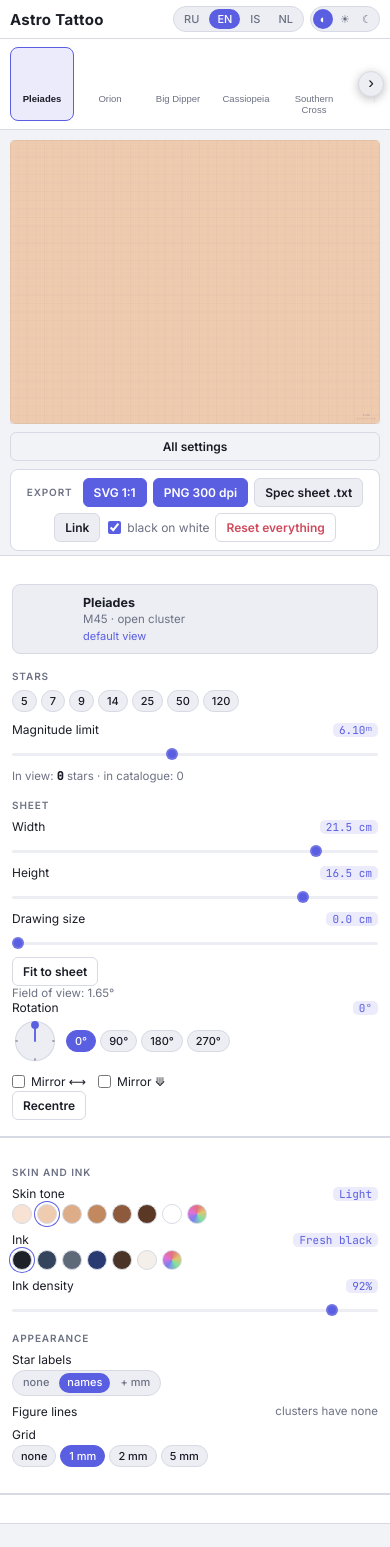
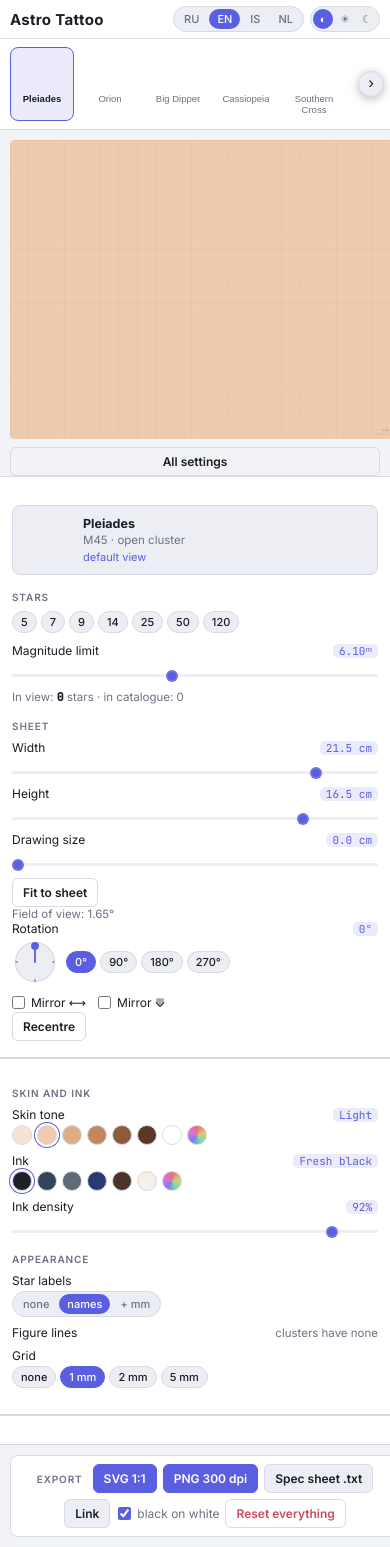
Before and after one commit to tyaga/astro-tattoo, a React (Vite) app: page / in a window 390 px wide. Before the commit the page ends 1524 px from the top, so only its background shows below. Built offline with nearby package versions, Linux system fonts and the light colour scheme.

Commit message:
Панель экспорта на телефоне уходит под настройки

```diff
--- a/src/styles.css
+++ b/src/styles.css
@@ -941,12 +941,18 @@ select {
         --topbar-h: 0px;
     }
 
+    /* .stage растворяется, чтобы эскиз, кнопка и экспорт встали
+       в общий порядок: экспорт уходит под настройки */
+    .stage { display: contents; }
+
     .appbar { order: 1; }
     .topbar { order: 2; }
-    .stage { order: 3; }
-    .sidebar.left { order: 4; }
-    .sidebar.right { order: 5; }
-    .sidebar.photos { order: 6; }
+    .preview-wrap { order: 3; margin: 10px 10px 0; }
+    .mobile-only { order: 4; margin: 8px 10px 0; }
+    .sidebar.left { order: 5; }
+    .sidebar.right { order: 6; }
+    .sidebar.photos { order: 7; }
+    .export-bar { order: 8; margin: 10px; }
 
     /* панели идут обычным потоком под превью */
     .sidebar {
@@ -977,11 +983,6 @@ select {
     .target-thumb {
         width: 38px;
         height: 38px;
-    }
-
-    .stage {
-        padding: 10px 10px 4px;
-        gap: 8px;
     }
 
     .preview-wrap {
```
